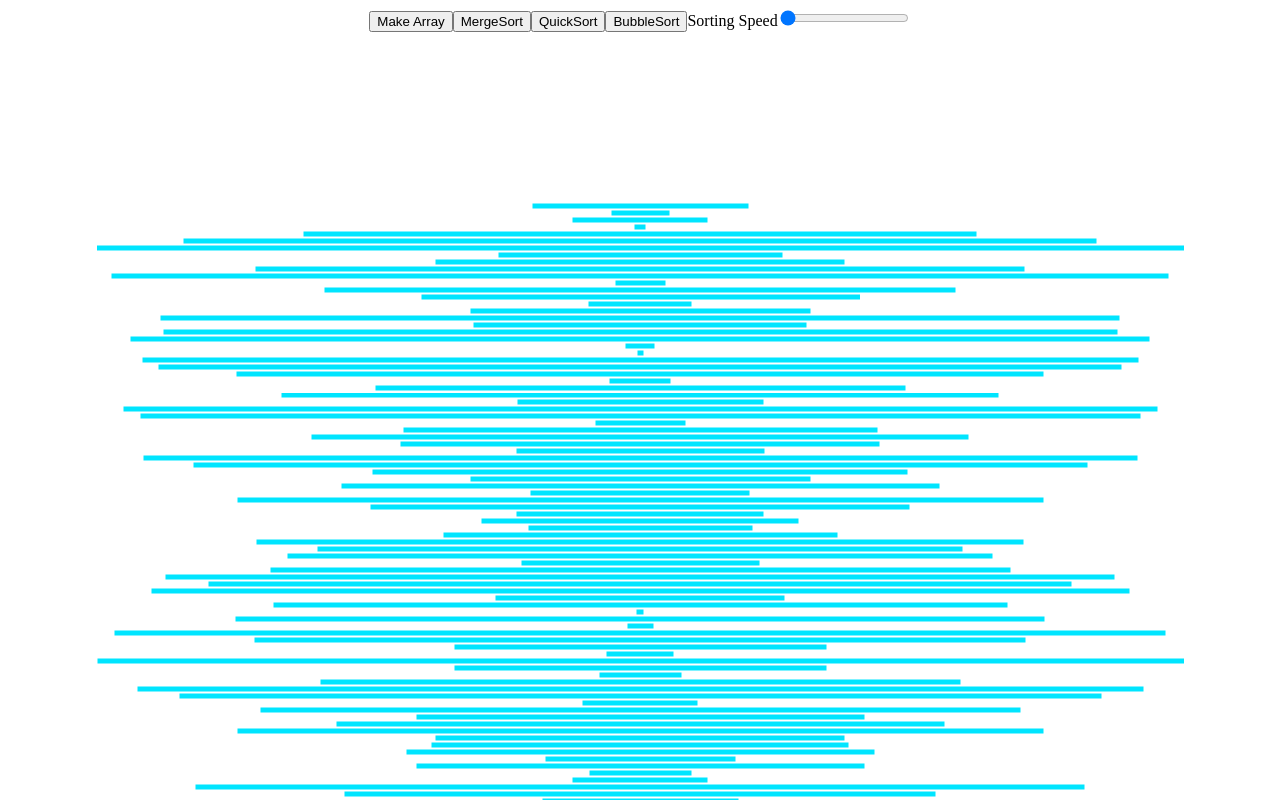
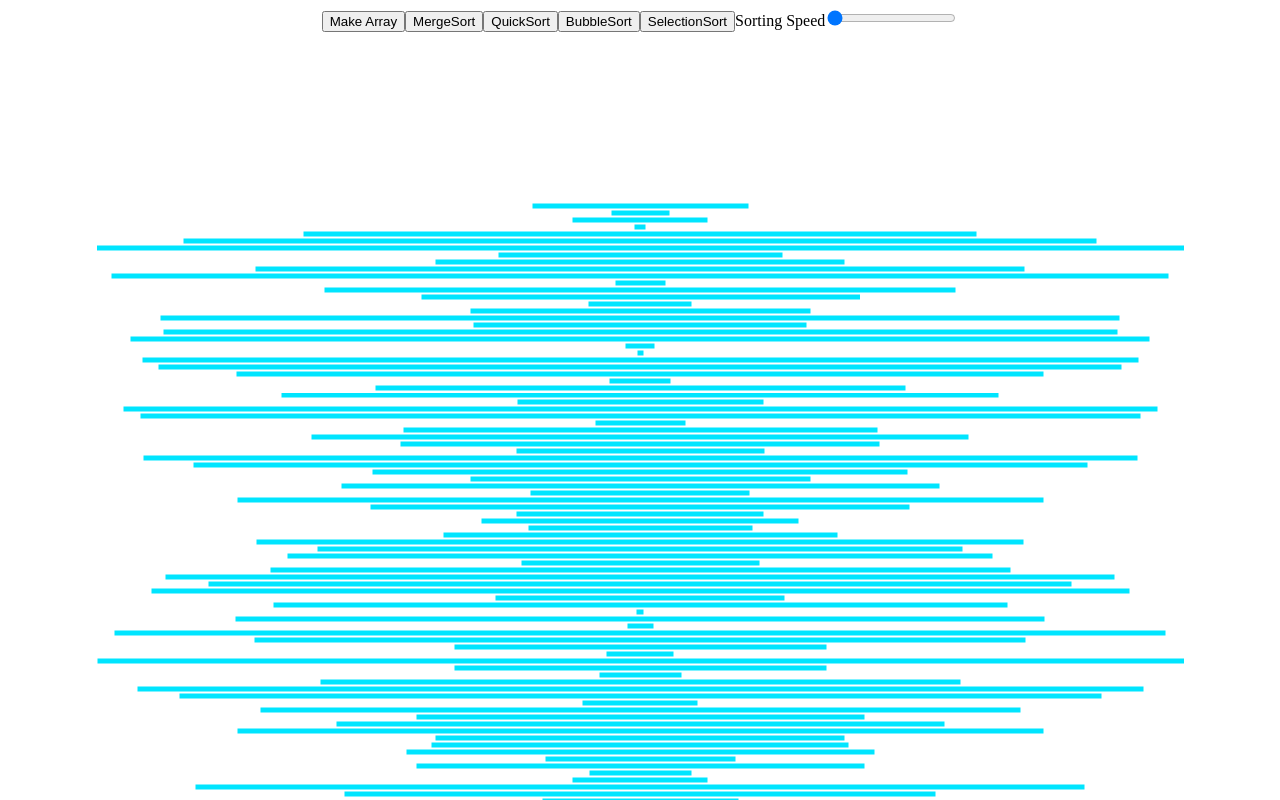
Before and after one commit to ElvisHernandez/AlgoVisualizer, a React (Create React App) app: page / in a window 1280 px wide. Built offline with nearby package versions, Linux system fonts and the light colour scheme.

Commit message:
finished selection sort implementation with animation

```diff
--- a/src/components/ArrayElements/ArrayElements.tsx
+++ b/src/components/ArrayElements/ArrayElements.tsx
@@ -1,12 +1,10 @@
 import React, { useState, useEffect } from "react";
 import styles from "./ArrayElements.module.css";
 import { makeJSXArray } from "../../utils/helpers/helpers";
-import { setGlobalMergeSortDelay } from "../../utils/mergeSort/mergeSort";
-import { setGlobalQuickSortDelay } from "../../utils/quicksort/quicksort";
-import { setGlobalBubbleSortDelay } from "../../utils/bubblesort/bubbleSort";
 import MergeSortButton from "../MergeSortButton/MergeSortButton";
 import QuickSortButton from "../QuickSortButton/QuickSortButton";
 import BubbleSortButton from "../BubbleSortButton/BubbleSortButton";
+import SelectionSortButton from "../SelectionSortButton/SelectionSortButton";
 
 export interface ArrayElementsProps {
   defaultDelay: number;
@@ -50,6 +48,7 @@ const ArrayElements: React.FC<ArrayElementsProps> = ({ defaultDelay }) => {
         <MergeSortButton {...sortingProps} name="MergeSort" />
         <QuickSortButton {...sortingProps} name="QuickSort" />
         <BubbleSortButton {...sortingProps} name="BubbleSort" />
+        <SelectionSortButton {...sortingProps} name="SelectionSort" />
         <label>
           Sorting Speed
           <input
--- a/src/components/BubbleSortButton/BubbleSortButton.tsx
+++ b/src/components/BubbleSortButton/BubbleSortButton.tsx
@@ -3,7 +3,7 @@ import SortButton, { SortButtonProps } from "../SortButton/SortButton";
 import {
   bubbleSort,
   setGlobalBubbleSortDelay,
-} from "../../utils/bubblesort/bubbleSort";
+} from "../../utils/bubbleSort/bubbleSort";
 
 const BubbleSortButton: React.FC<SortButtonProps> = (props) => {
   const {
@@ -14,7 +14,7 @@ const BubbleSortButton: React.FC<SortButtonProps> = (props) => {
     delay,
   } = props;
 
-  setGlobalBubbleSortDelay(delay!);
+  setGlobalBubbleSortDelay(delay);
 
   function bubbleSortArray() {
     setIsDisabled(true);
--- a/src/components/MergeSortButton/MergeSortButton.tsx
+++ b/src/components/MergeSortButton/MergeSortButton.tsx
@@ -15,7 +15,7 @@ const MergeSortButton: React.FC<SortButtonProps> = (props) => {
     delay,
   } = props;
 
-  setGlobalMergeSortDelay(delay!);
+  setGlobalMergeSortDelay(delay);
 
   function mergeSortArray(): void {
     setIsDisabled(true);
--- a/src/components/QuickSortButton/QuickSortButton.tsx
+++ b/src/components/QuickSortButton/QuickSortButton.tsx
@@ -3,7 +3,7 @@ import SortButton, { SortButtonProps } from "../SortButton/SortButton";
 import {
   quicksort,
   setGlobalQuickSortDelay,
-} from "../../utils/quicksort/quicksort";
+} from "../../utils/quickSort/quicksort";
 
 const QuickSortButton: React.FC<SortButtonProps> = (props) => {
   const {
@@ -14,7 +14,7 @@ const QuickSortButton: React.FC<SortButtonProps> = (props) => {
     delay,
   } = props;
 
-  setGlobalQuickSortDelay(delay!);
+  setGlobalQuickSortDelay(delay);
 
   function quickSortArray() {
     setIsDisabled(true);
--- /dev/null
+++ b/src/components/SelectionSortButton/SelectionSortButton.tsx
@@ -0,0 +1,27 @@
+import * as React from "react";
+import SortButton, { SortButtonProps } from "../SortButton/SortButton";
+import {
+  setGlobalSelectionSortDelay,
+  selectionSort,
+} from "../../utils/selectionSort/selectionSort";
+
+const SelectionSortButton: React.FC<SortButtonProps> = (props) => {
+  const {
+    setIsDisabled,
+    setIsSorted,
+    sourceArray,
+    setSourceArray,
+    delay,
+  } = props;
+
+  setGlobalSelectionSortDelay(delay);
+
+  function selectionSortArray() {
+    setIsDisabled(true);
+    setIsSorted(true);
+    selectionSort(sourceArray, setSourceArray, setIsDisabled);
+  }
+  return <SortButton {...props} sortArray={selectionSortArray} />;
+};
+
+export default SelectionSortButton;
--- a/src/components/SortButton/SortButton.tsx
+++ b/src/components/SortButton/SortButton.tsx
@@ -8,7 +8,7 @@ export interface SortButtonProps {
   setIsSorted: React.Dispatch<React.SetStateAction<boolean>>;
   setIsDisabled: React.Dispatch<React.SetStateAction<boolean>>;
   sortArray?: () => void;
-  delay?: number;
+  delay: number;
 }
 
 const SortButton: React.FC<SortButtonProps> = ({
--- a/src/utils/bubblesort/bubbleSort.tsx
+++ b/src/utils/bubbleSort/bubbleSort.tsx
@@ -33,13 +33,14 @@ export async function bubbleSort(
   setSourceArray: React.Dispatch<React.SetStateAction<JSX.Element[]>>,
   setIsDisabled: React.Dispatch<React.SetStateAction<boolean>>
 ): Promise<void> {
-  for (let i = 0; i < arr.length; i++) {
-    for (let j = 0; j < arr.length; j++) {
-      if (jsxComparator(arr[i], arr[j]) < 0) {
-        // animateArray(arr, arr[j], setSourceArray, color.RED);
-        setSourceArray(arr);
-        await swap(arr, i, j, setSourceArray);
-        // await setSourceArray(arr);
+  let swapCounter = -1;
+
+  while (swapCounter !== 0) {
+    swapCounter = 0;
+    for (let i = 0; i < arr.length - 1; i++) {
+      if (jsxComparator(arr[i], arr[i + 1]) > 0) {
+        await swap(arr, i, i + 1, setSourceArray);
+        swapCounter++;
       }
     }
   }
--- /dev/null
+++ b/src/utils/selectionSort/selectionSort.tsx
@@ -0,0 +1,49 @@
+import * as React from "react";
+import { jsxComparator, animateArray, color, sleep } from "../helpers/helpers";
+
+let globalDelay = 0;
+
+export function setGlobalSelectionSortDelay(delay: number) {
+  globalDelay = delay;
+}
+
+async function swap(
+  array: JSX.Element[],
+  i: number,
+  j: number,
+  setSourceArray: React.Dispatch<React.SetStateAction<JSX.Element[]>>
+) {
+  if (globalDelay !== 0) {
+    await animateArray(array, array[i], setSourceArray, color.GREEN);
+    await animateArray(array, array[j], setSourceArray, color.VIOLET);
+    setSourceArray(array);
+  }
+  const temp = array[i];
+  array[i] = array[j];
+  array[j] = temp;
+  if (globalDelay !== 0) {
+    await sleep(globalDelay);
+    await animateArray(array, array[i], setSourceArray, color.BLUE);
+    await animateArray(array, array[j], setSourceArray, color.BLUE);
+  }
+  setSourceArray(array);
+}
+
+export async function selectionSort(
+  array: JSX.Element[],
+  setSourceArray: React.Dispatch<React.SetStateAction<JSX.Element[]>>,
+  setIsDisabled: React.Dispatch<React.SetStateAction<boolean>>
+) {
+  for (let i = 0; i < array.length; i++) {
+    let minInd = i;
+    for (let j = i + 1; j < array.length; j++) {
+      if (jsxComparator(array[j], array[minInd]) < 0) minInd = j;
+      await animateArray(array, array[j], setSourceArray, color.RED);
+      await sleep(globalDelay);
+      await animateArray(array, array[j], setSourceArray, color.BLUE);
+      setSourceArray(array);
+    }
+    await swap(array, i, minInd, setSourceArray);
+  }
+  setIsDisabled(false);
+}
```
Also changed, not shown: src/utils/quickSort/quicksort.tsx (renamed from src/utils/quicksort/quicksort.tsx), 1 other file (tests, documents, lock files or other folders).
